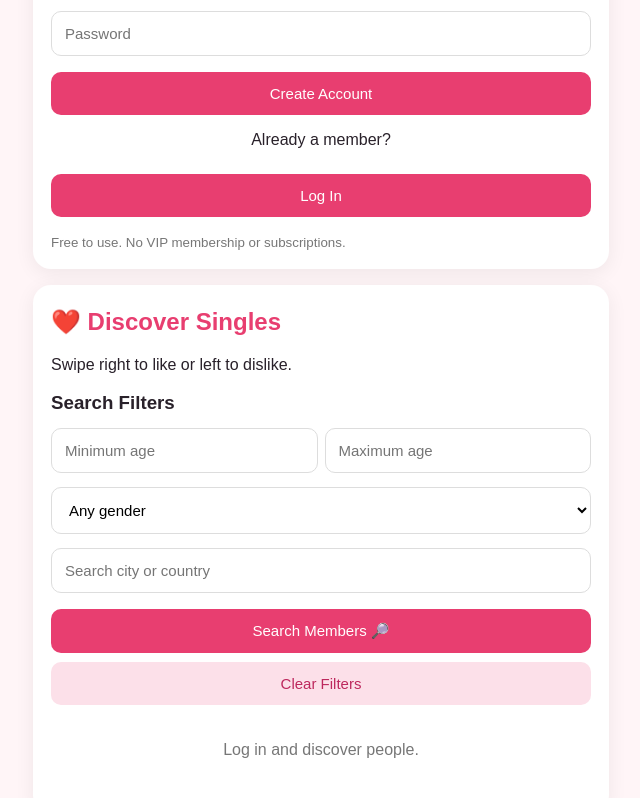
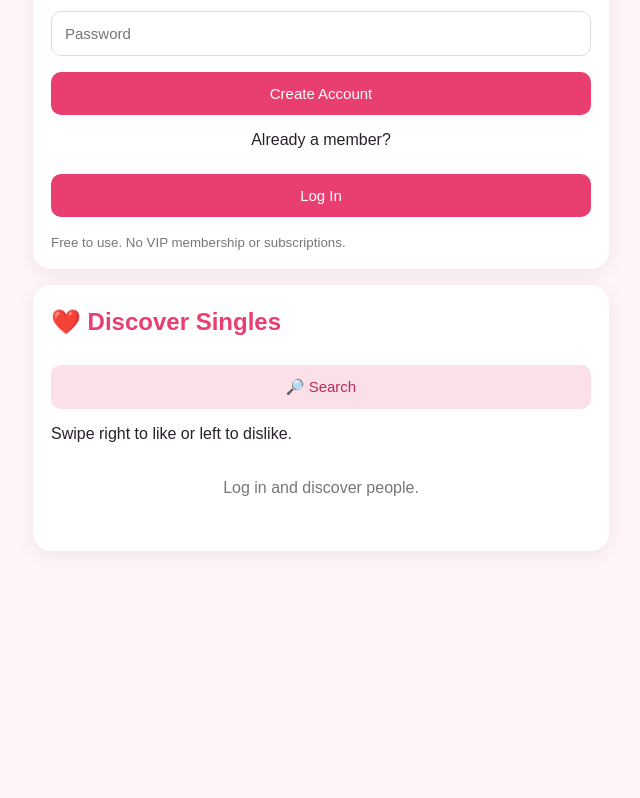
Before and after one commit to brightkacy-lab/Loveconnect, a plain HTML site: page index.html in a window 1280 px wide. Shown: the part 380-1178 px from the top of the page, without its empty margins (319-959 px from the left). After the commit the page ends 1062 px from the top, so only its background shows below. Drawn offline with nearby package versions, Linux system fonts and the light colour scheme.

Commit message:
Move Discover filters behind top search button

```diff
--- a/index.html
+++ b/index.html
@@ -96,7 +96,7 @@ small{color:#777}
  touch-action:pan-y;user-select:none;
 }
 .discover-card img{
- width:100%;height:360px;max-height:55vh;
+ display:block;width:100%;height:420px;max-height:65vh;
  object-fit:cover;border-radius:14px;
 }
 .discover-card.no-photo{
@@ -215,9 +215,10 @@ style="display:none" alt="My profile picture">
 <!-- DISCOVER -->
 <div class="card" id="discoverCard">
 <h2>❤️ Discover Singles</h2>
+<button class="light-button" id="toggleSearchButton" onclick="toggleDiscoverSearch()" aria-expanded="false">🔎 Search</button>
 <p>Swipe right to like or left to dislike.</p>
 
-<div id="filterPanel">
+<div id="filterPanel" style="display:none">
 <h3>Search Filters</h3>
 <div class="filter-grid">
 <input id="minAge" type="number" placeholder="Minimum age">
@@ -232,7 +233,7 @@ style="display:none" alt="My profile picture">
 </select>
 
 <input id="filterLocation" placeholder="Search city or country">
-<button onclick="loadDiscover()">Search Members 🔎</button>
+<button onclick="loadDiscover()">Find Members</button>
 <button class="light-button" onclick="clearFilters()">Clear Filters</button>
 </div>
 
@@ -695,6 +696,15 @@ async function loadDiscover(){
  lastDislikedPerson=null;
  updateUndoButton();
  renderDiscover();
+}
+
+function toggleDiscoverSearch(){
+ const panel=document.getElementById("filterPanel");
+ const button=document.getElementById("toggleSearchButton");
+ if(!panel||!button)return;
+ const opening=panel.style.display==="none";
+ panel.style.display=opening?"block":"none";
+ button.setAttribute("aria-expanded",String(opening));
 }
 
 function renderDiscover(){
```
